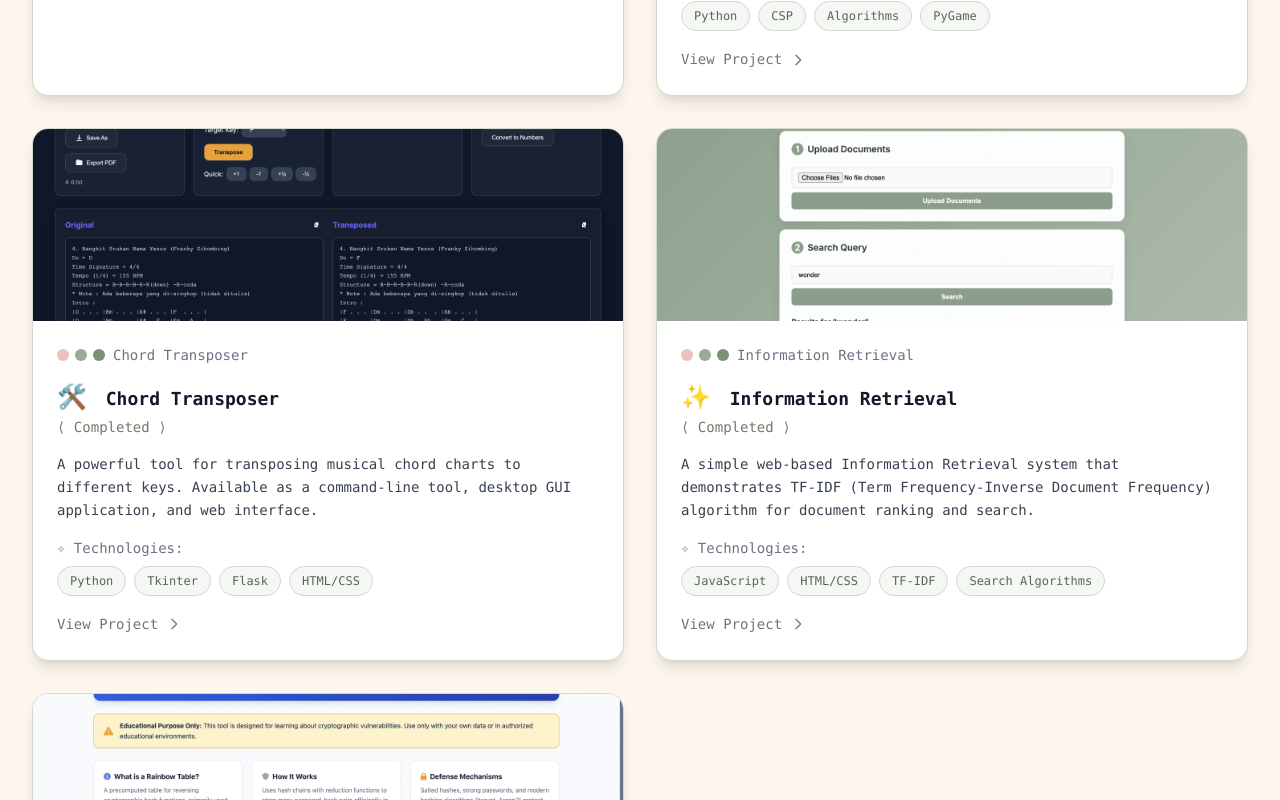
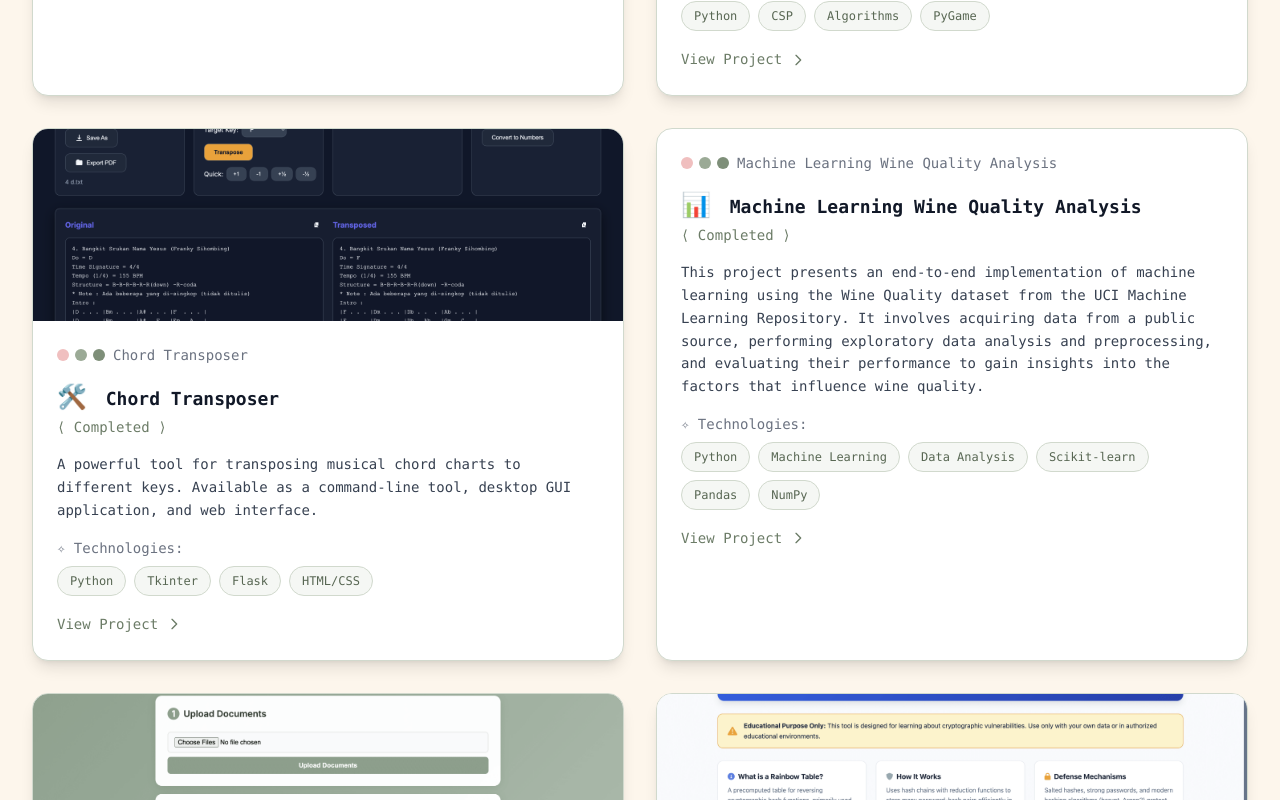
Before and after one commit to JasonAgung/portfolio-website, a Next.js app: page /projects in a window 1280 px wide. Shown: the part 680-1480 px from the top of the page. Built offline with nearby package versions, Linux system fonts and the light colour scheme.

Commit message:
added another project

```diff
--- a/app/projects/ProjectsClient.tsx
+++ b/app/projects/ProjectsClient.tsx
@@ -11,7 +11,7 @@ interface Project {
   technologies: string[];
   status: 'Completed' | 'In Progress' | 'Planning';
   link: string;
-  category: 'Web Development' | 'Marketing' | 'IoT' | 'Tools' | 'Security' | 'Games';
+  category: 'Web Development' | 'Marketing' | 'IoT' | 'Tools' | 'Security' | 'Games' | 'Data Science';
   image?: string;
 }
 
@@ -50,6 +50,14 @@ export default function ProjectsClient() {
       link: 'https://github.com/JasonAgung/chord-transposer',
       category: 'Tools',
       image: '/chord-transposer.png',
+    },
+    {
+      title: 'Machine Learning Wine Quality Analysis',
+      description: 'This project presents an end-to-end implementation of machine learning using the Wine Quality dataset from the UCI Machine Learning Repository. It involves acquiring data from a public source, performing exploratory data analysis and preprocessing, and evaluating their performance to gain insights into the factors that influence wine quality.',
+      technologies: ['Python', 'Machine Learning', 'Data Analysis', 'Scikit-learn', 'Pandas', 'NumPy'],
+      status: 'Completed',
+      link: 'https://colab.research.google.com/drive/1cxumsTr8CsfzBDncoAzBVc03C334vAdU?usp=sharing',
+      category: 'Data Science',
     },
     {
       title: 'Information Retrieval',
@@ -97,6 +105,8 @@ export default function ProjectsClient() {
         return '🔒';
       case 'Games':
         return '🎮';
+      case 'Data Science':
+        return '📊';
       default:
         return '💫';
     }
```
